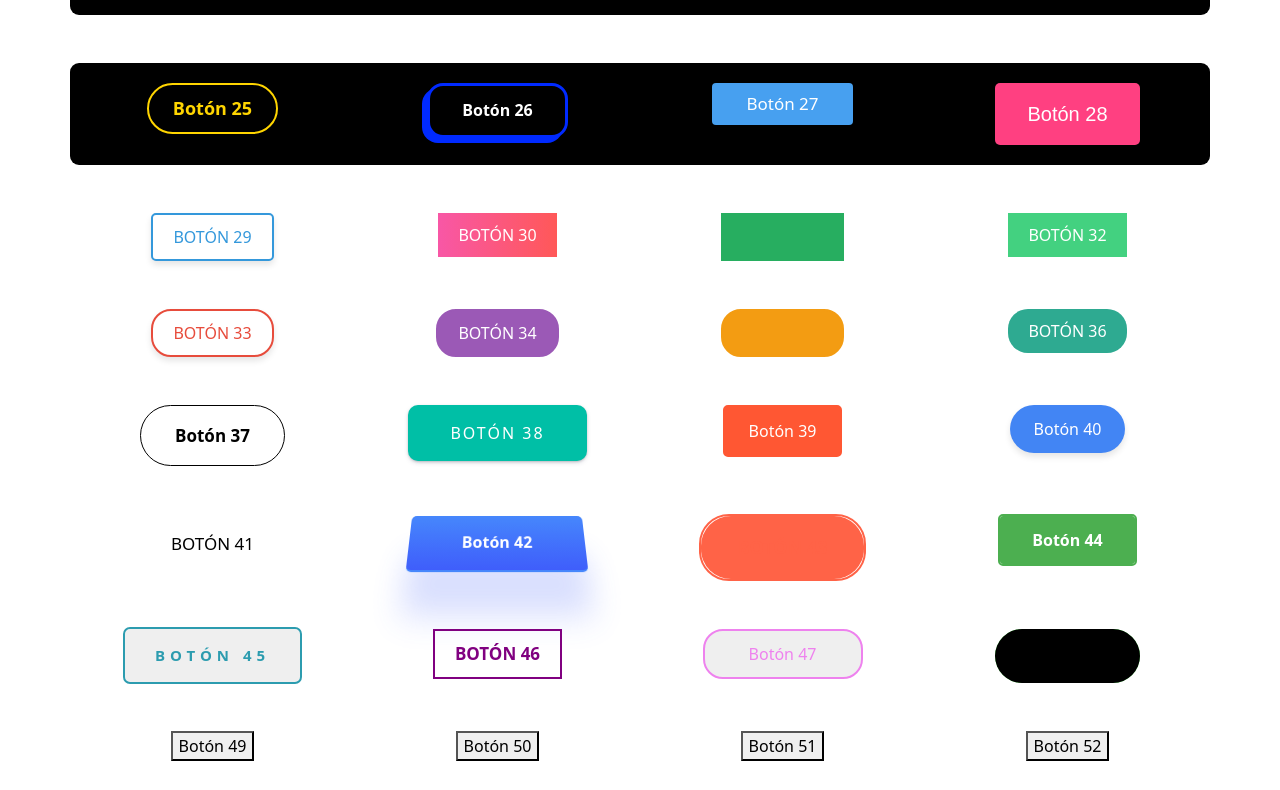
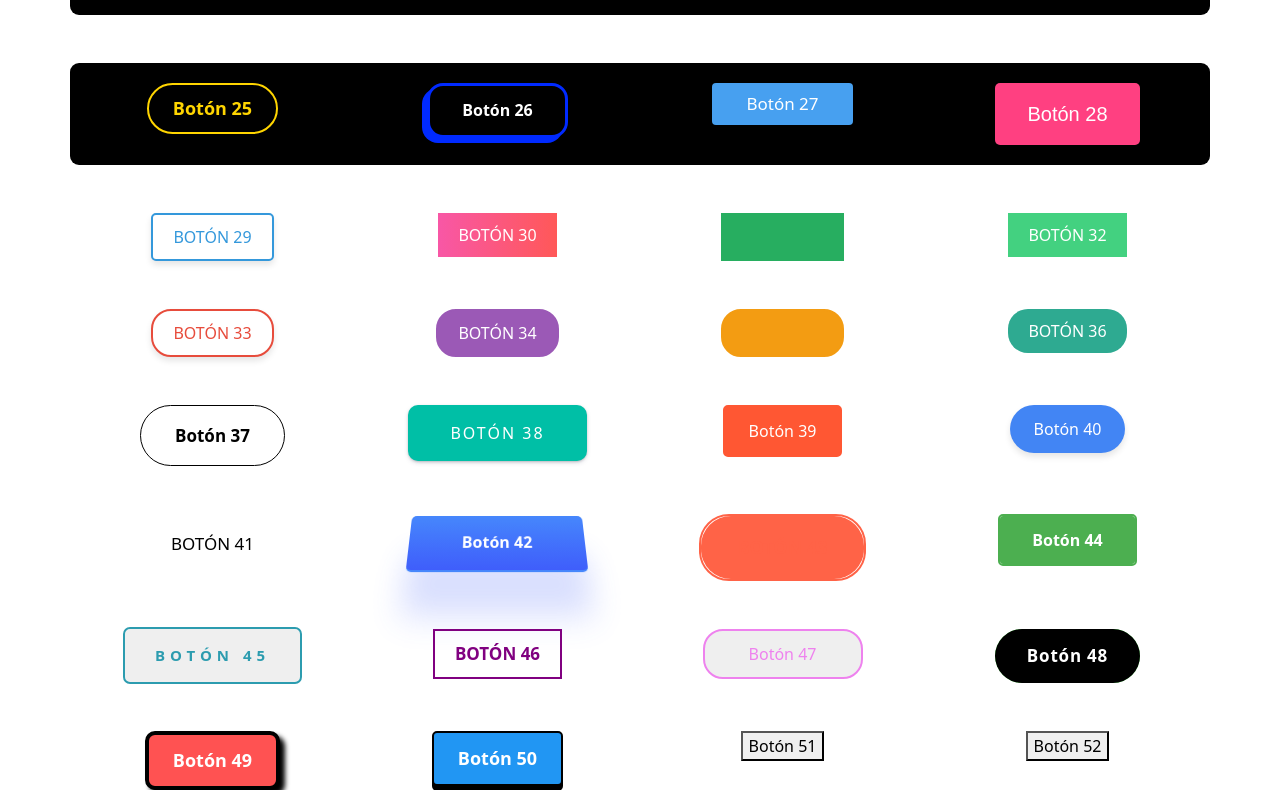
Before and after one commit to EduardoHernandezGuzman/botones-de-prueba-1, a website: page index.html in a window 1280 px wide. Shown: the part 717-1507 px from the top of the page. Before the commit the page ends 1478 px from the top, so only its background shows below. Drawn offline with nearby package versions, Linux system fonts and the light colour scheme.

Commit message:
Añadidos botones 49 y 50

```diff
--- a/index.html
+++ b/index.html
@@ -273,7 +273,8 @@
         </button>
       </div>
       <div class="col">
-        <button id="boton48"> Botón 48
+        <button id="boton48">
+          <span> Botón 48 </span>
         </button>
       </div>
     </div>
--- a/styles.css
+++ b/styles.css
@@ -1439,3 +1439,58 @@
 #boton48:hover::before {
   transform: translate3d(100%, 0, 0);
 }
+
+/* BOTÓN 49 */
+#boton49 {
+  padding: 12px 24px;
+  font-size: 18px;
+  font-weight: bold;
+  text-align: center;
+  text-decoration: none;
+  color: #fff;
+  background-color: #ff5252;
+  border: 4px solid #000;
+  border-radius: 10px;
+  box-shadow: 5px 5px 5px #000;
+  transition: transform 0.3s, box-shadow 0.3s;
+  cursor: pointer;
+}
+
+#boton49:hover {
+  transform: translateY(-3px);
+  box-shadow: 0px 8px 0px #ff5252;
+}
+
+#boton49:active {
+  background-color: #fcf414;
+  box-shadow: none;
+  transform: translateY(2px);
+}
+
+
+/* BOTÓN 50 */
+#boton50 {
+  padding: 12px 24px;
+  font-size: 18px;
+  font-weight: bold;
+  text-align: center;
+  text-decoration: none;
+  color: #fff;
+  background-color: #2196F3;
+  border: 2px solid #000;
+  border-radius: 5px;
+  box-shadow: 0px 5px 0px #000;
+  transition: transform 0.3s, box-shadow 0.3s;
+  cursor: pointer;
+}
+
+#boton50:hover {
+  transform: translateY(-3px);
+  box-shadow: 0px 8px 0px #2196F3;
+}
+
+#boton50:active {
+  background-color: #FCF414;
+  box-shadow: none;
+  transform: translateY(2px);
+}
```
Also changed, not shown: 1 other file.
